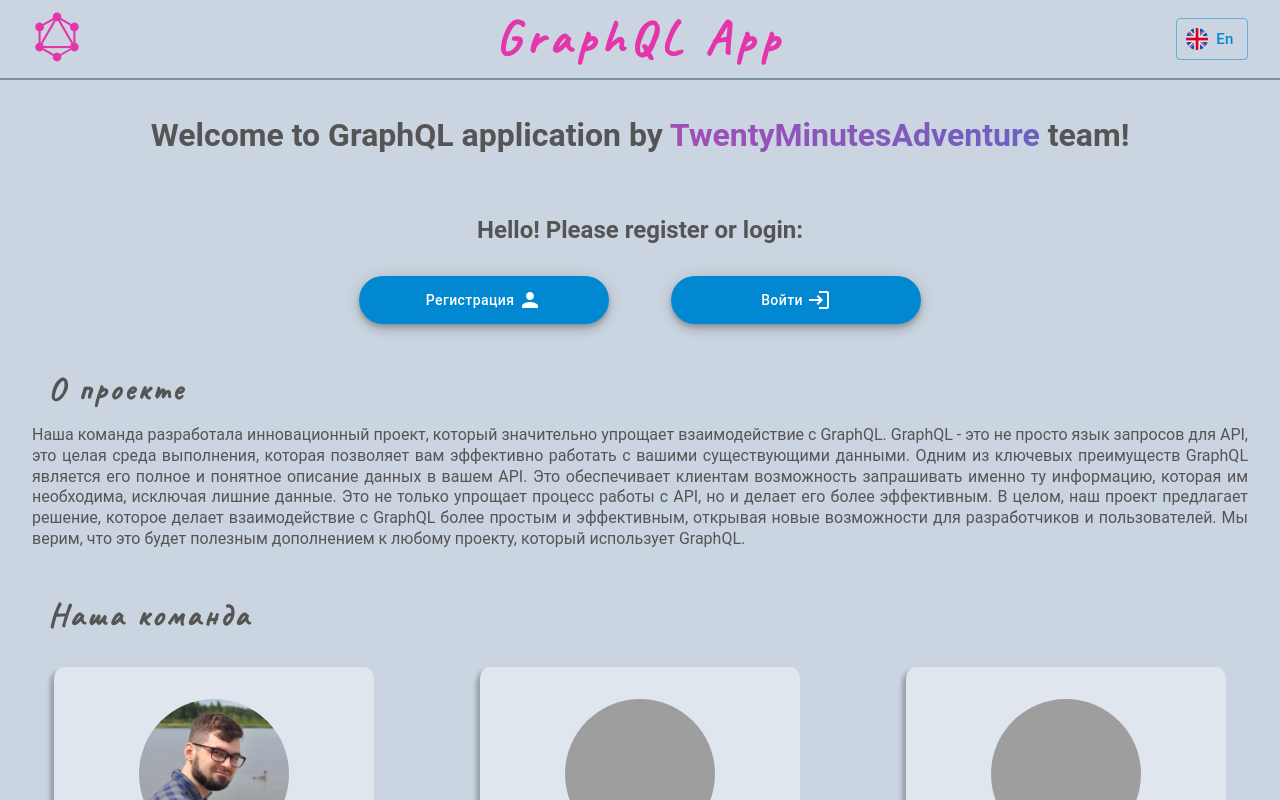
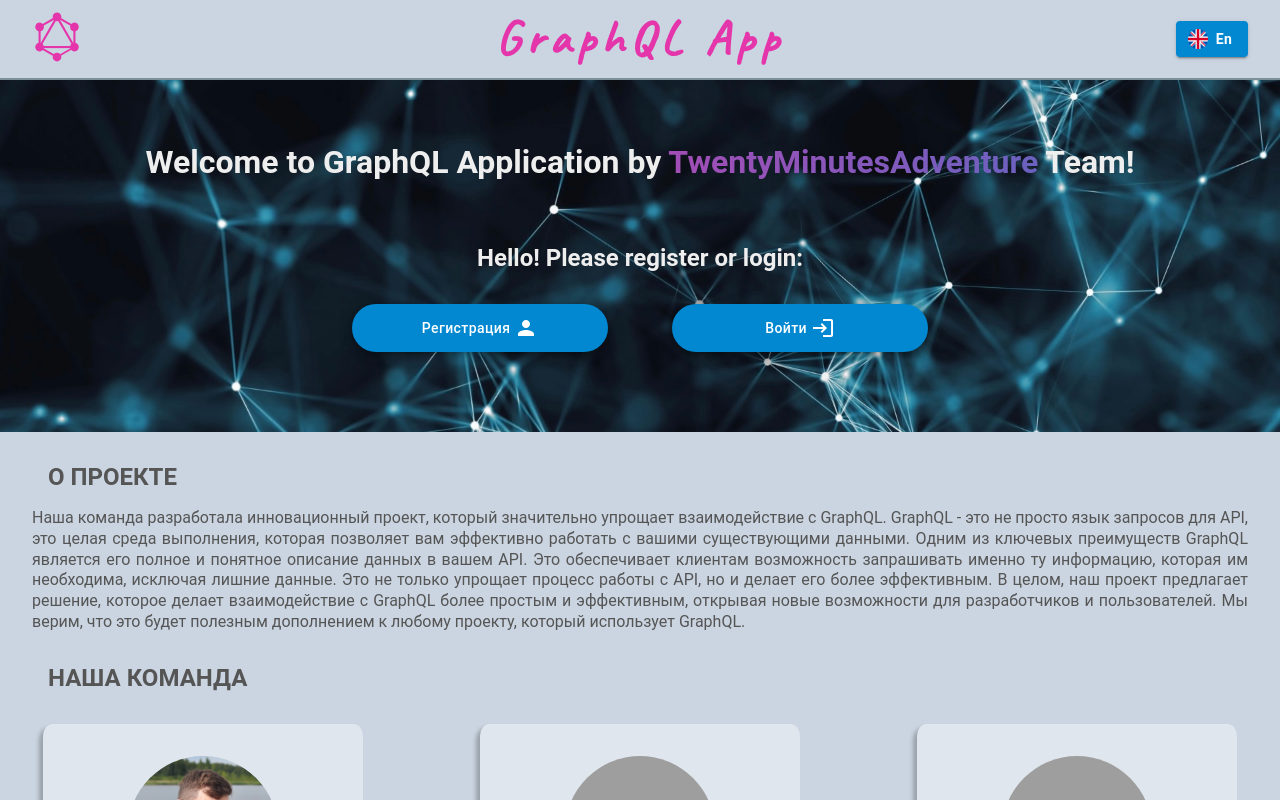
Before and after one commit to baranovdv/graphiql-app, a React (Vite) app: page / in a window 1280 px wide. Shown: the top 800 px of the page. Built offline with nearby package versions, Linux system fonts and the light colour scheme; no server answers; grey boxes are pictures that could not be loaded; a web font is replaced by a local one.

Commit message:
refactor: refactor Welcome component

```diff
--- a/src/components/Header/langToggleButton/LangToggleButton.tsx
+++ b/src/components/Header/langToggleButton/LangToggleButton.tsx
@@ -26,17 +26,15 @@ export default function LangToggleButton({
 
   return (
     <Button
-      variant="outlined"
+      variant="contained"
       color="info"
       startIcon={flagIcon}
-      size="large"
+      size="medium"
       sx={{
         width: '72px',
         textTransform: 'none',
-        // borderColor: 'orange',
-        // color: 'white',
-        // background: 'lightgrey',
-        // '&:hover': { background: 'orange' },
+        fontWeight: '700',
+        background: '#0288D1',
       }}
       onClick={() => onClick(lang)}
     >
--- a/src/pages/Welcome.tsx
+++ b/src/pages/Welcome.tsx
@@ -21,8 +21,8 @@ export default function Welcome() {
     <section className={classes.welcomeSection}>
       <nav className={classes.nav}>
         <h1 className={classes.navTitle}>
-          Welcome to GraphQL application by{' '}
-          <span className={classes.gradient}>TwentyMinutesAdventure</span> team!
+          Welcome to GraphQL Application by{' '}
+          <span className={classes.gradient}>TwentyMinutesAdventure</span> Team!
         </h1>
         {!user && !loading && (
           <section className={classes.navGuest}>
--- a/src/styles/Welcome.module.css
+++ b/src/styles/Welcome.module.css
@@ -1,7 +1,6 @@
 .welcomeSection {
   font-family: 'Roboto', sans-serif;
   color: var(--text-color-primary);
-  margin: 0 1rem;
 }
 
 .nav {
@@ -9,10 +8,15 @@
   gap: 2%;
   flex-direction: column;
   align-items: center;
+  color: var(--text-color-primary-bright);
+  background-image: url('../assets/img/background.JPG');
+  background-size: cover;
+  background-clip: border-box;
+  padding-bottom: 5rem;
 }
 
 .navTitle{
-  margin-top: 3%;
+  margin-top: 5%;
   margin-bottom: 5%;
   text-align: center;
   width: fit-content;
@@ -52,23 +56,23 @@
   gap: 5%;
   flex-wrap: wrap;
   padding: 0 1rem;
-  margin: 2rem 0;
+  margin: 1rem 0;
 }
 
 .sectionTitle {
   width: 100%;
   text-align: left;
-  font-size: 2rem;
-  letter-spacing: 0.2rem;
+  font-size: 1.5rem;
   font-weight: 700;
   margin: 1rem 0;
-  padding-left: 1rem;
-  font-family: 'Caveat', cursive;
+  padding-left: 2rem;
+  text-transform: uppercase;
 }
 
 .aboutText {
   text-align: justify;
   line-height: 1.3rem;
+  padding: 0 1rem;
 }
 
 @media (max-width: 500px) {
@@ -88,7 +92,6 @@
     padding: 0;
     margin: 2rem 0;
   }
-  .navGuest {}
   .navLogged {
     flex-wrap: wrap;
     row-gap: 1rem;
@@ -102,7 +105,7 @@
 }
 
 .gradient {
-  background: linear-gradient(261deg, rgb(2, 136, 209), #E535AB);
+  background: linear-gradient(261deg, #0288D1, #E535AB);
   background-size: 400% 400%;
 
   -webkit-background-clip: text;
--- a/src/styles/common.css
+++ b/src/styles/common.css
@@ -4,6 +4,7 @@
   --header-bg-color: rgba(47, 79, 79, 0.8);
   --header-bg-color-active: rgba(47, 79, 79, 0.5);
   --text-color-primary:  #555;
+  --text-color-primary-bright:  #EEE;
   --text-color-secondary:  rgba(255, 255, 255, 0.8);
   --graphql-color: #E535AB;
 }
```
Also changed, not shown: src/assets/img/background.JPG (added).
